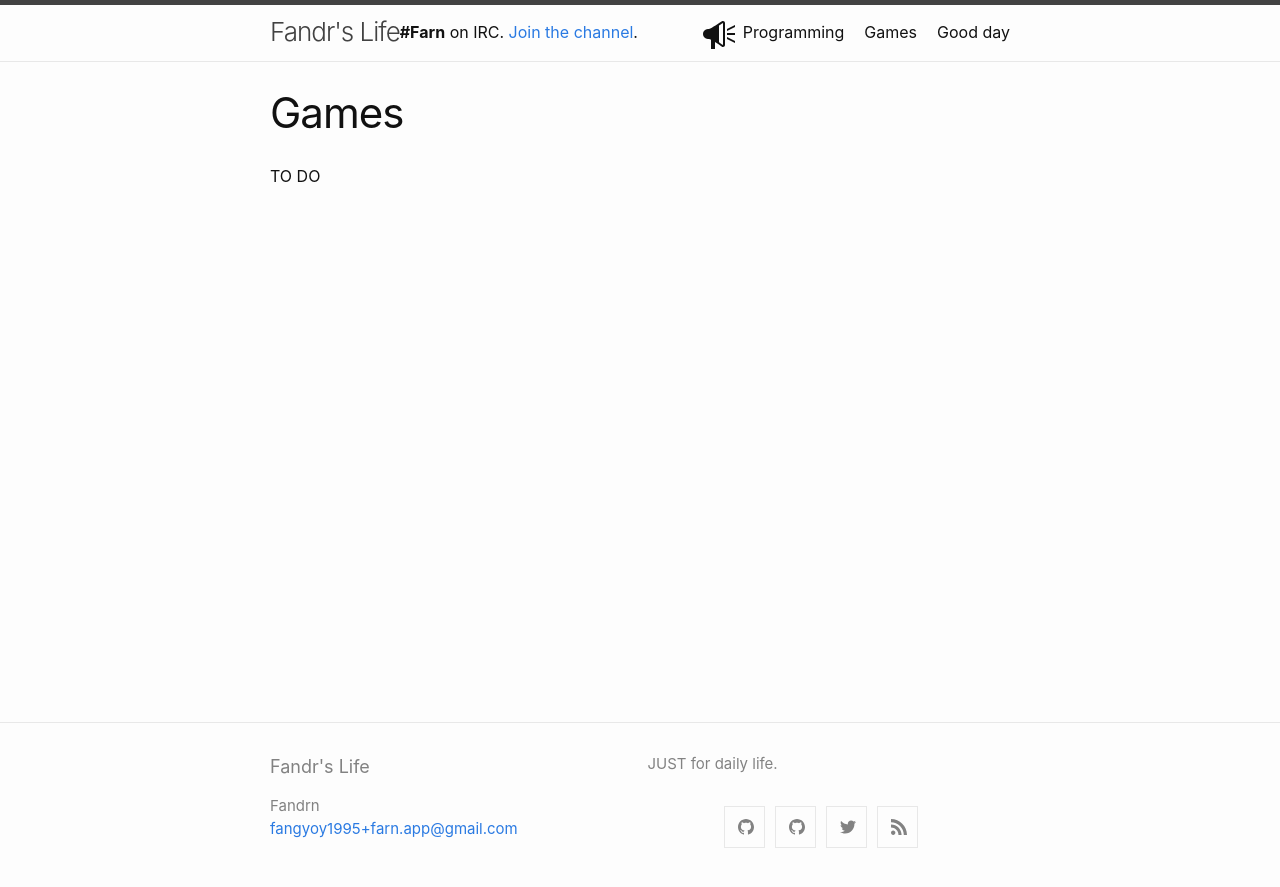
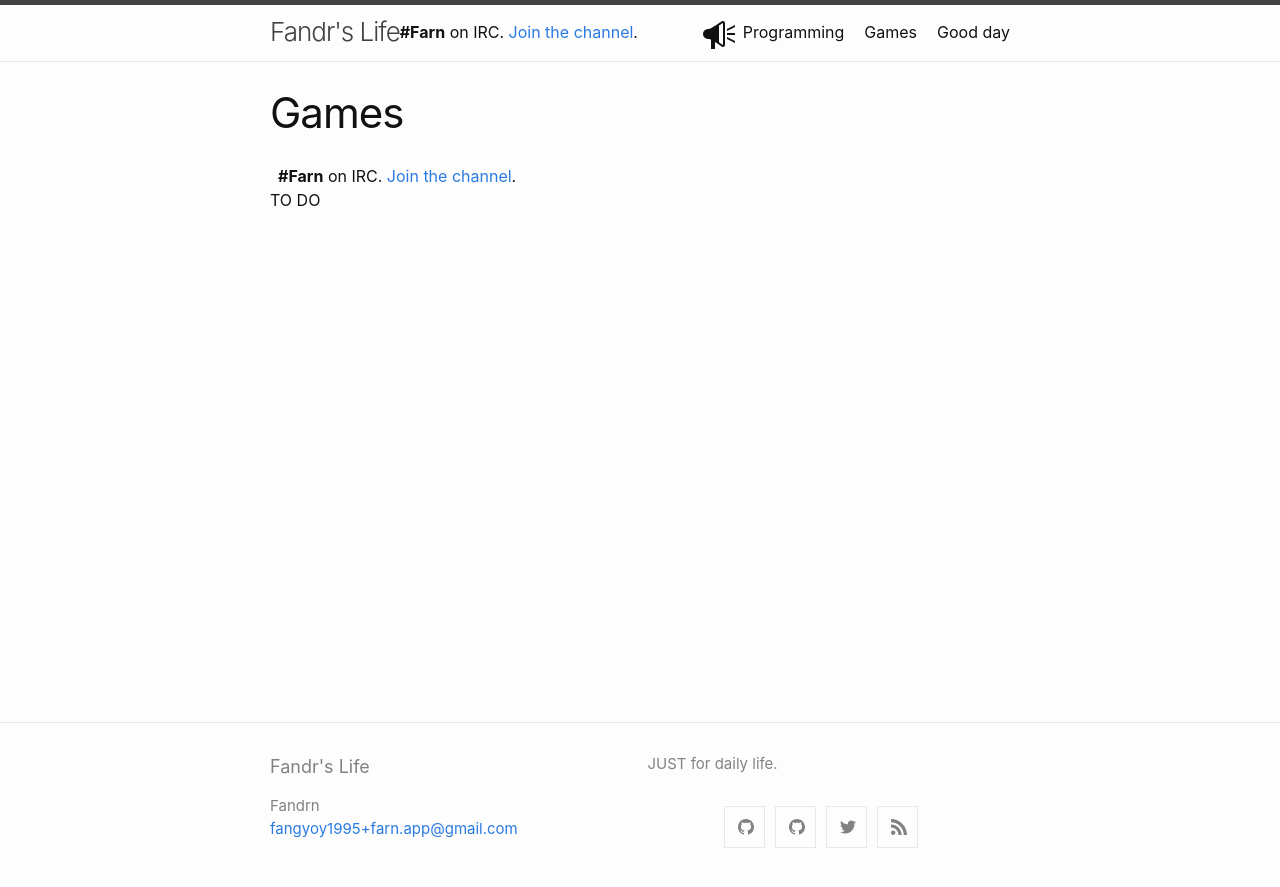
Before and after one commit to fandrn/fandrn.github.io, a Jekyll site: the page built from article/second.md, in a window 1280 px wide. Shown: the top 887 px of the page. Built offline with Jekyll 4.4.1, drawn with Linux system fonts in a browser that asks for light colours; our own code applies the rules of GitHub Pages for plain Markdown files.

Commit message:
Update page.html

```diff
--- a/_layouts/page.html
+++ b/_layouts/page.html
@@ -6,6 +6,9 @@ layout: default
   <header class="post-header">
     <h1 class="post-title">{{ page.title | escape }}</h1>
   </header>
+  <strong style="
+    margin-left: 8px;
+">#Farn</strong> on IRC. <a href="http://webchat.freenode.net?channels=farn.app" rel="nofollow">Join the channel</a>.
   <div class="post-content">
     {{ content }}
   </div>
```
